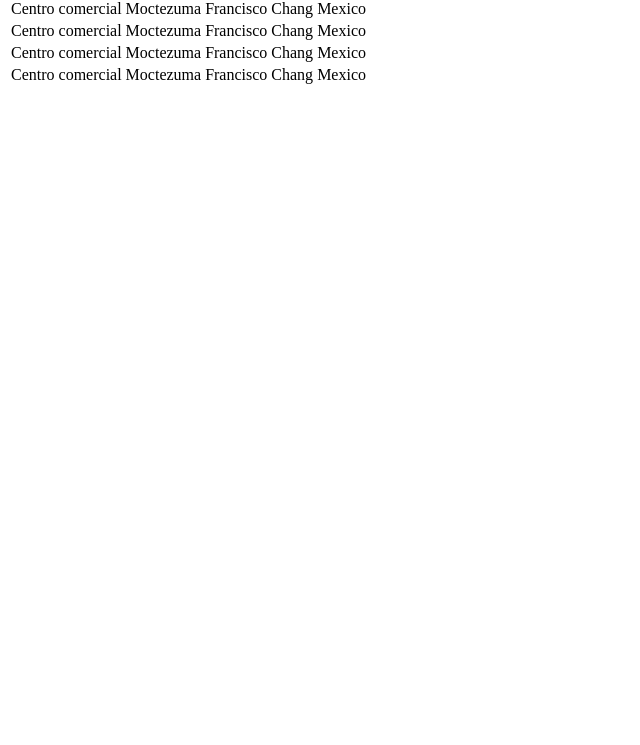
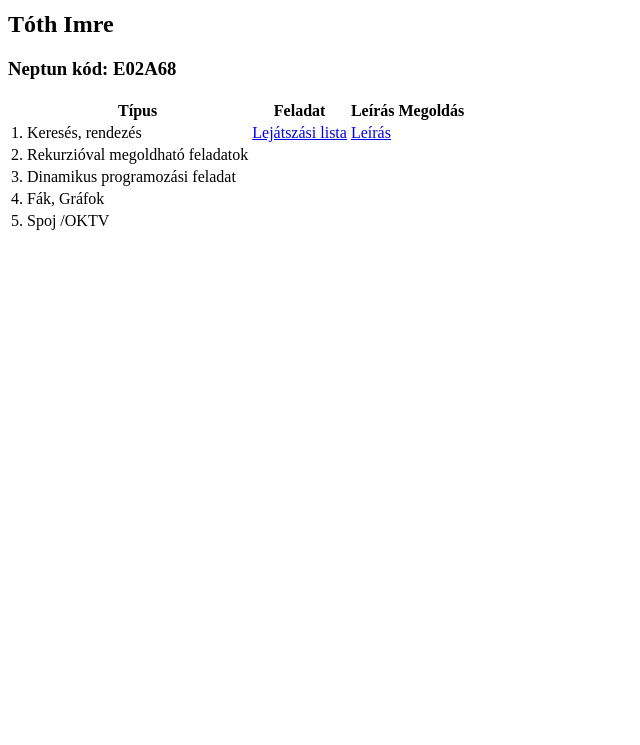
Before and after one commit to Imre002/Algoritmusok_adatszerkezetek, a plain HTML site: page index.html in a window 1280 px wide. Shown: the part 55-800 px from the top of the page, without its empty margins (0-640 px from the left). Drawn offline with Linux system fonts and the light colour scheme.

Commit message:
modositas

```diff
--- a/index.html
+++ b/index.html
@@ -5,36 +5,51 @@
 
     </head>
     <body>
+        <h1>Algoritmusok és Adatszerkezetek</h1>
+        <h2>Tóth Imre</h2>
+        <h3>Neptun kód: E02A68</h3>
         <table>
             <tr>
-                <th>Company</th>
-                <th>Contact</th>
-                <th>Country</th>
+                <th></th>
+                <th>Típus</th>
+                <th>Feladat</th>
+                <th>Leírás</th>
+                <th>Megoldás</th>
             </tr>
             <tr>
-                <td>Alfreds Futterkiste</td>
-                <td>Maria Anders</td>
-                <td>Germany</td>
+                <td>1.</td>
+                <td>Keresés, rendezés</td>
+                <td><a href="https://cses.fi/problemset/task/1141">Lejátszási lista</a></td>
+                <td><a href="C:\Users\user\Documents\SZTE\Algoritmusok és Adatszerkezetek\Algoritmusok_adatszerkezetek\Lejátszási lista.txt">Leírás</a></td>
+                <td></td>
             </tr>
             <tr>
-                <td>Centro comercial Moctezuma</td>
-                <td>Francisco Chang</td>
-                <td>Mexico</td>
+                <td>2.</td>
+                <td>Rekurzióval megoldható feladatok</td>
+                <td></td>
+                <td></td>
+                <td></td>
             </tr>
             <tr>
-                <td>Centro comercial Moctezuma</td>
-                <td>Francisco Chang</td>
-                <td>Mexico</td>
+                <td>3.</td>
+                <td>Dinamikus programozási feladat</td>
+                <td></td>
+                <td></td>
+                <td></td>
             </tr>
             <tr>
-                <td>Centro comercial Moctezuma</td>
-                <td>Francisco Chang</td>
-                <td>Mexico</td>
+                <td>4.</td>
+                <td>Fák, Gráfok</td>
+                <td></td>
+                <td></td>
+                <td></td>
             </tr>
             <tr>
-                <td>Centro comercial Moctezuma</td>
-                <td>Francisco Chang</td>
-                <td>Mexico</td>
+                <td>5.</td>
+                <td>Spoj /OKTV</td>
+                <td></td>
+                <td></td>
+                <td></td>
             </tr>
         </table>
     </body>
```
Also changed, not shown: Lejátszási lista.txt (added).
